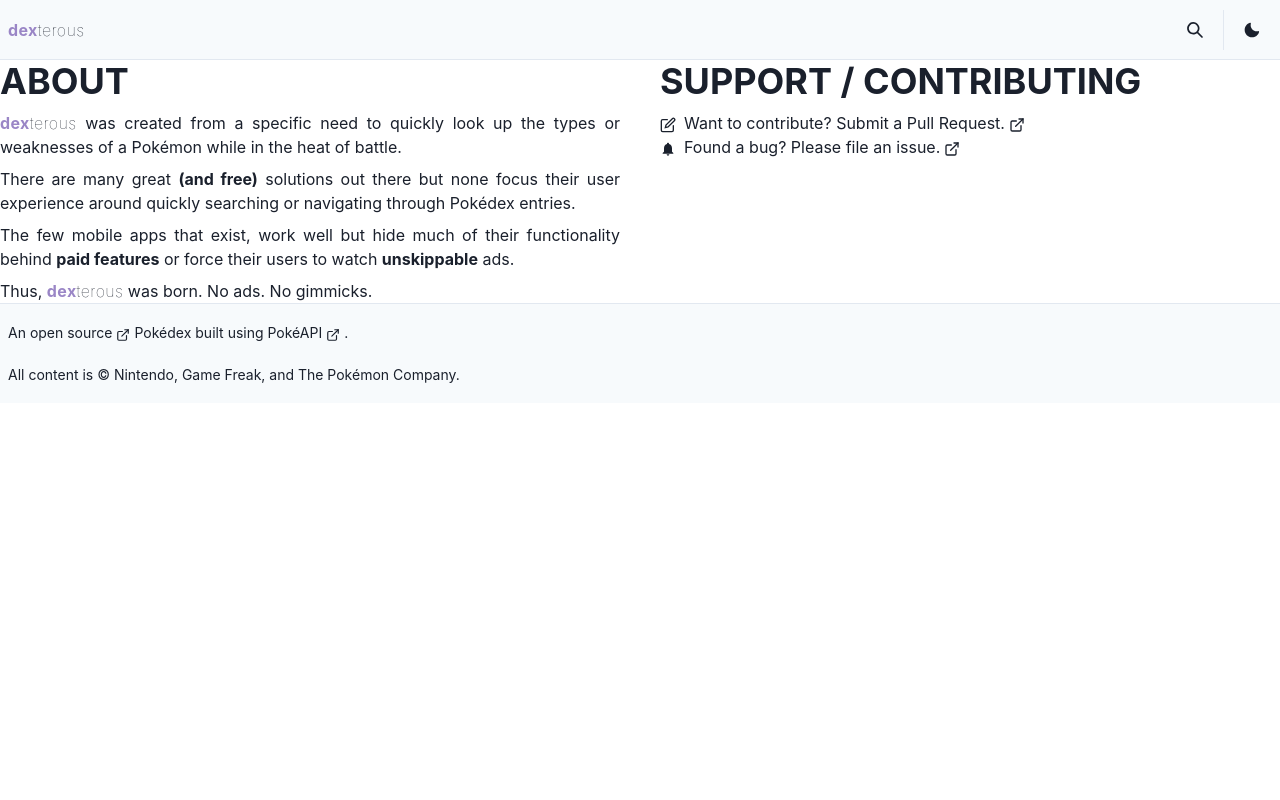
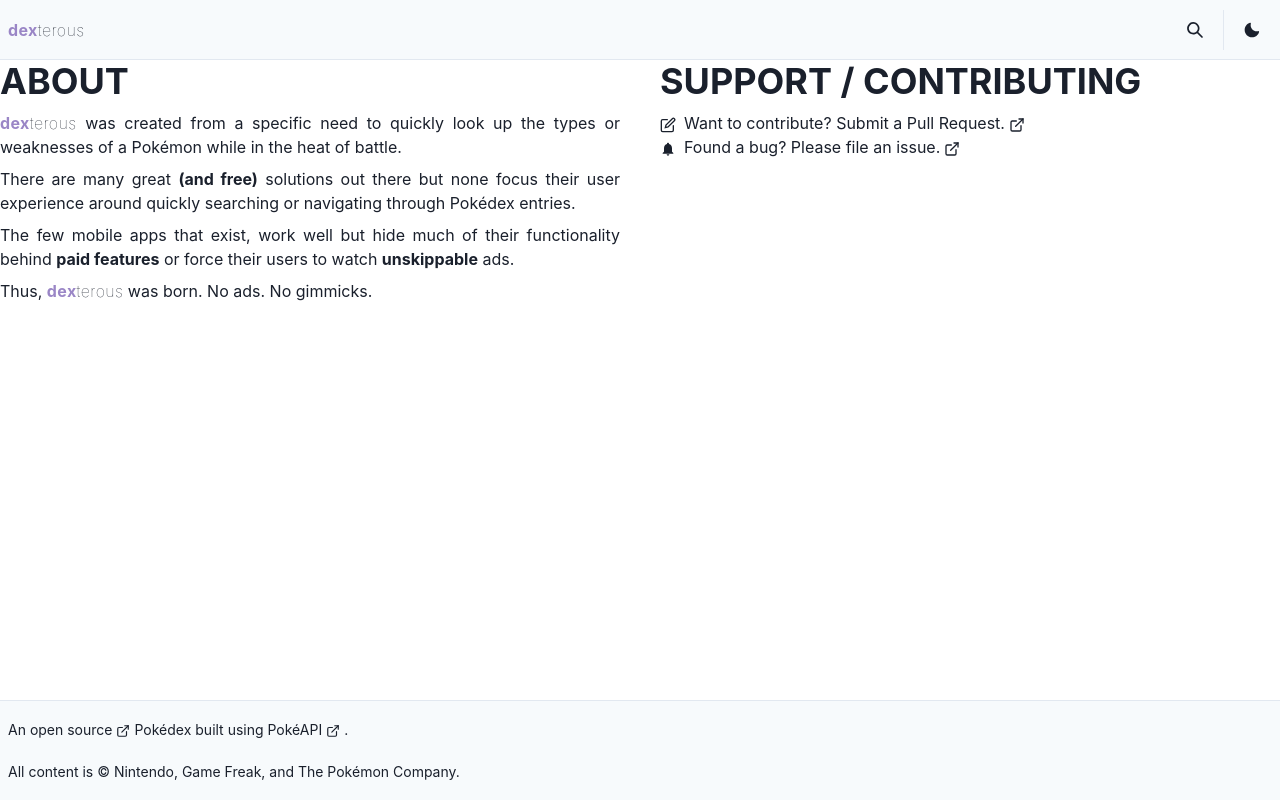
Before and after one commit to lemonpole/dexterous, a React (Create React App) app: page /#/ in a window 1280 px wide. Built offline with nearby package versions, Linux system fonts and the light colour scheme; no server answers.

Commit message:
chore: make footer stick to bottom

```diff
--- a/src/pages/home.tsx
+++ b/src/pages/home.tsx
@@ -21,6 +21,9 @@
         textAlign="justify"
         columns={[ 1, null, 2 ]}
         marginTop={Constants.Application.HEADER_HEIGHT}
+        // fill content to make footer stick
+        // to the bottom of the page
+        minH={`calc(100vh - ${Constants.Application.HEADER_HEIGHT} - ${Constants.Application.FOOTER_HEIGHT})`}
       >
         <Stack>
           <Heading as="h2">
```
